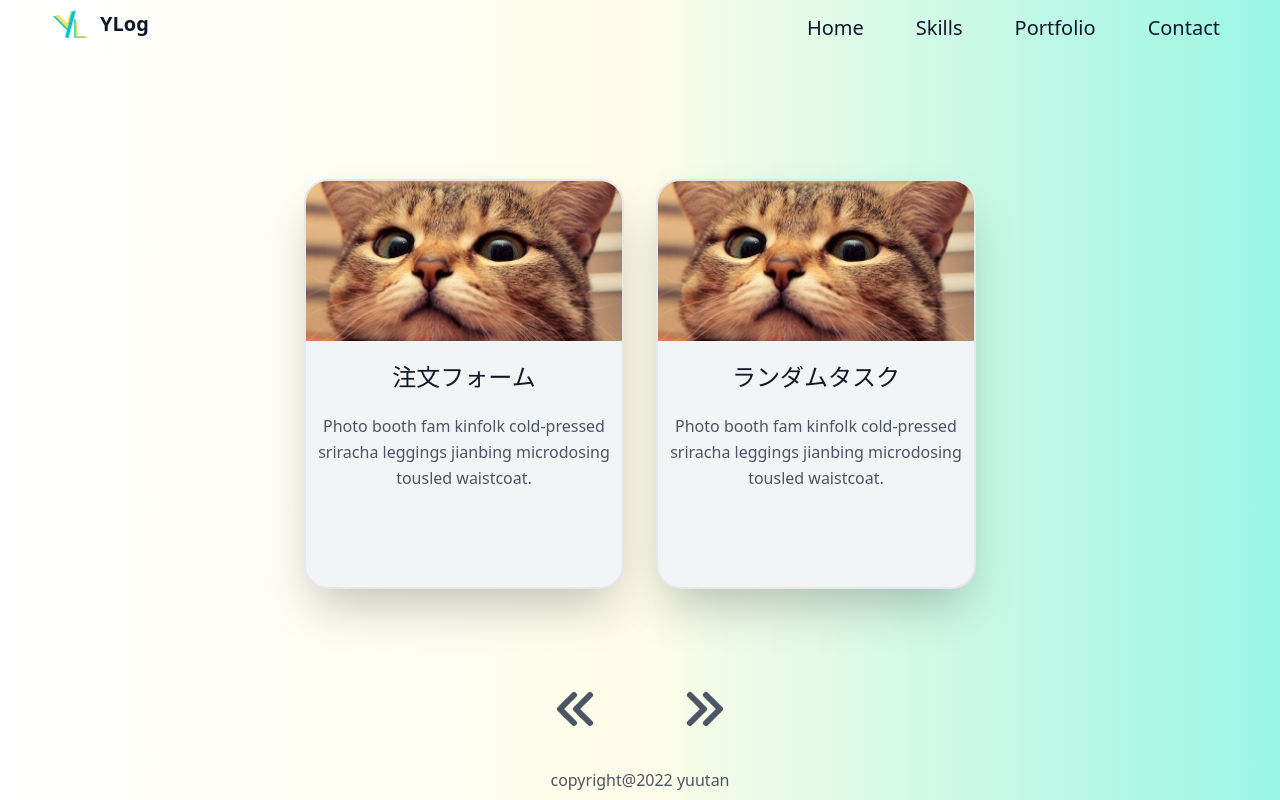
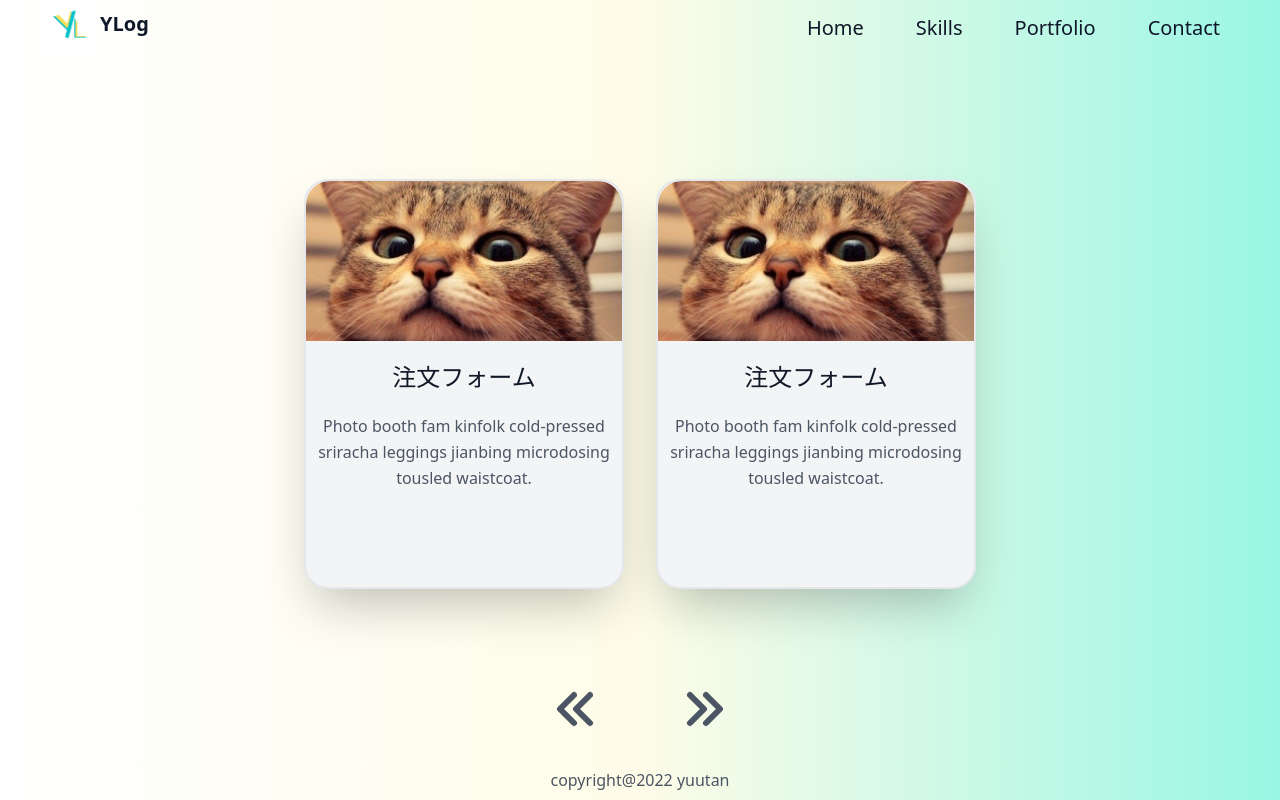
Before and after one commit to yuutan1017/Profile_next_tailwind, a Next.js app: page /portfolio-page in a window 1280 px wide. Built offline with nearby package versions, Linux system fonts and the light colour scheme.

Commit message:
scrollBar

```diff
--- a/components/animate/Animation.js
+++ b/components/animate/Animation.js
@@ -80,7 +80,7 @@ export const skillsAnimation = {
   },
   exit: {
     opacity: 0,
-    x: -300,
+    y: 200,
     transition: {
       duration: 0.7,
     },
--- a/components/home-page/ProfileCard.js
+++ b/components/home-page/ProfileCard.js
@@ -13,7 +13,7 @@ export const ProfileCard = () => {
       variants={rightArticleAnimation}
       className="text-center md:mr-16"
     >
-      <div className="flex md:flex-row-reverse flex-col-reverse justify-around px-10 py-5 m-3 bg-white shadow-xl">
+      <div className="flex md:flex-row-reverse flex-col-reverse justify-around px-10 py-5 m-3 bg-white shadow-2xl">
         <div className="text-gray-700 md:ml-5">
           <h5 className="text-2xl md:mb-6 mt-4 mb-3">My Profile</h5>
           <div className="mx-4 mb-5 font-bold">
--- /dev/null
+++ b/components/portfolio/Card_1.js
@@ -0,0 +1,29 @@
+import React from "react";
+import { motion } from "framer-motion";
+
+import { portfolioAnimation_L } from "../animate/Animation";
+
+export const Card_1 = () => {
+  return (
+    <motion.div
+      initial="hidden"
+      animate="visible"
+      exit="exit"
+      transition="spring"
+      variants={portfolioAnimation_L}
+      className="md:h-full md:w-3/12 bg-gray-100 md:mr-4 md:pb-24 pb-10 rounded-3xl text-center border-2 shadow-2xl md:mx-auto mx-7"
+    >
+      <img
+        className="w-full h-40 object-center object-cover rounded-t-3xl"
+        src="/image/profile.png"
+      />
+      <h1 className="title-font sm:text-2xl text-xl font-medium text-gray-900 my-5">
+        注文フォーム
+      </h1>
+      <p className="leading-relaxed">
+        Photo booth fam kinfolk cold-pressed sriracha leggings jianbing
+        microdosing tousled waistcoat.
+      </p>
+    </motion.div>
+  );
+};
--- /dev/null
+++ b/components/portfolio/Card_2.js
@@ -0,0 +1,29 @@
+import React from "react";
+import { motion } from "framer-motion";
+
+import { portfolioAnimation_R } from "../animate/Animation";
+
+export const Card_2 = () => {
+  return (
+    <motion.div
+      initial="hidden"
+      animate="visible"
+      exit="exit"
+      transition="spring"
+      variants={portfolioAnimation_R}
+      className="md:h-full md:w-3/12 bg-gray-100 md:ml-4 md:pb-24 pb-10 rounded-3xl text-center border-2 shadow-2xl md:mx-auto mx-7 mt-5 md:mt-0"
+    >
+      <img
+        className="w-full h-40 object-center object-cover rounded-t-3xl"
+        src="/image/profile.png"
+      />
+      <h1 className="title-font sm:text-2xl text-xl font-medium text-gray-900 my-5">
+        注文フォーム
+      </h1>
+      <p className="leading-relaxed">
+        Photo booth fam kinfolk cold-pressed sriracha leggings jianbing
+        microdosing tousled waistcoat.
+      </p>
+    </motion.div>
+  );
+};
--- a/pages/portfolio-page.js
+++ b/pages/portfolio-page.js
@@ -1,64 +1,22 @@
 import React from "react";
-import { motion } from "framer-motion";
 
 import { Layout } from "../components/main/Layout";
 import { RightArrow } from "../components/arrow/RightArrow";
 import { LeftArrow } from "../components/arrow/LeftArrow";
-import {
-  portfolioAnimation_L,
-  portfolioAnimation_R,
-} from "../components/animate/Animation";
+
+import { Card_1 } from "../components/portfolio/Card_1";
+import { Card_2 } from "../components/portfolio/Card_2";
 
 export default function Portfolio() {
   return (
     <Layout>
-      <div className="container max-w-full">
-        <div className="flex justify-center py-24">
-          <motion.div
-            initial="hidden"
-            animate="visible"
-            exit="exit"
-            transition="spring"
-            variants={portfolioAnimation_L}
-            class="h-full w-3/12 bg-gray-100 mr-4 pb-24 rounded-3xl text-center border-2 shadow-2xl"
-          >
-            <img
-              className="w-full h-40 object-center object-cover"
-              src="/image/profile.png"
-            />
-            <h1 className="title-font sm:text-2xl text-xl font-medium text-gray-900 my-5">
-              注文フォーム
-            </h1>
-            <p className="leading-relaxed">
-              Photo booth fam kinfolk cold-pressed sriracha leggings jianbing
-              microdosing tousled waistcoat.
-            </p>
-          </motion.div>
-          <motion.div
-            initial="hidden"
-            animate="visible"
-            exit="exit"
-            transition="spring"
-            variants={portfolioAnimation_R}
-            class="h-full w-3/12 bg-gray-100 ml-4 pb-24 rounded-3xl text-center border-2 shadow-2xl"
-          >
-            <img
-              className="w-full h-40 object-center object-cover"
-              src="/image/profile.png"
-            />
-            <h1 className="title-font sm:text-2xl text-xl font-medium text-gray-900 my-5">
-              ランダムタスク
-            </h1>
-            <p className="leading-relaxed">
-              Photo booth fam kinfolk cold-pressed sriracha leggings jianbing
-              microdosing tousled waistcoat.
-            </p>
-          </motion.div>
-        </div>
-        <div className="flex justify-center items-center">
-          <LeftArrow title="/skills-page" />
-          <RightArrow title="/contact-page" />
-        </div>
+      <div className="flex flex-col md:flex-row md:py-24 py-10 w-full">
+        <Card_1 />
+        <Card_2 />
+      </div>
+      <div className="container flex justify-center items-center">
+        <LeftArrow title="/skills-page" />
+        <RightArrow title="/contact-page" />
       </div>
     </Layout>
   );
--- a/pages/skills-page.js
+++ b/pages/skills-page.js
@@ -79,7 +79,7 @@ export default function Skills() {
         </div>
       </motion.div>
 
-      <div className="container flex m-4 pt-5 justify-center">
+      <div className="flex w-full m-4 pt-5 justify-center">
         <LeftArrow title="/" />
         <RightArrow title="/portfolio-page" />
       </div>
--- a/styles/globals.css
+++ b/styles/globals.css
@@ -6,6 +6,12 @@
   * {
     /* outline: 1px solid magenta; */
     overflow: hidden;
+  }
+}
+@media screen and (max-width: 480px) {
+	* {
+    overflow: scroll;
+    overflow-x: hidden;
   }
 }
 
```
